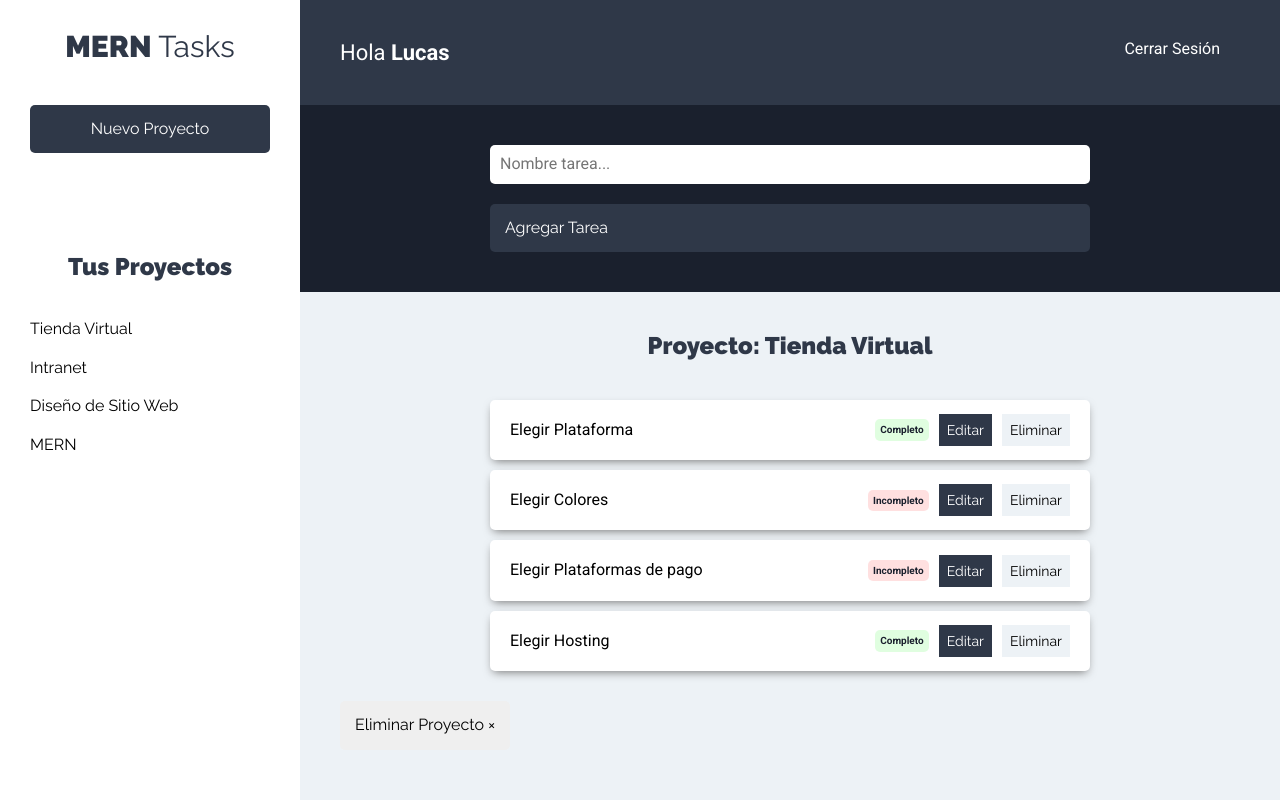
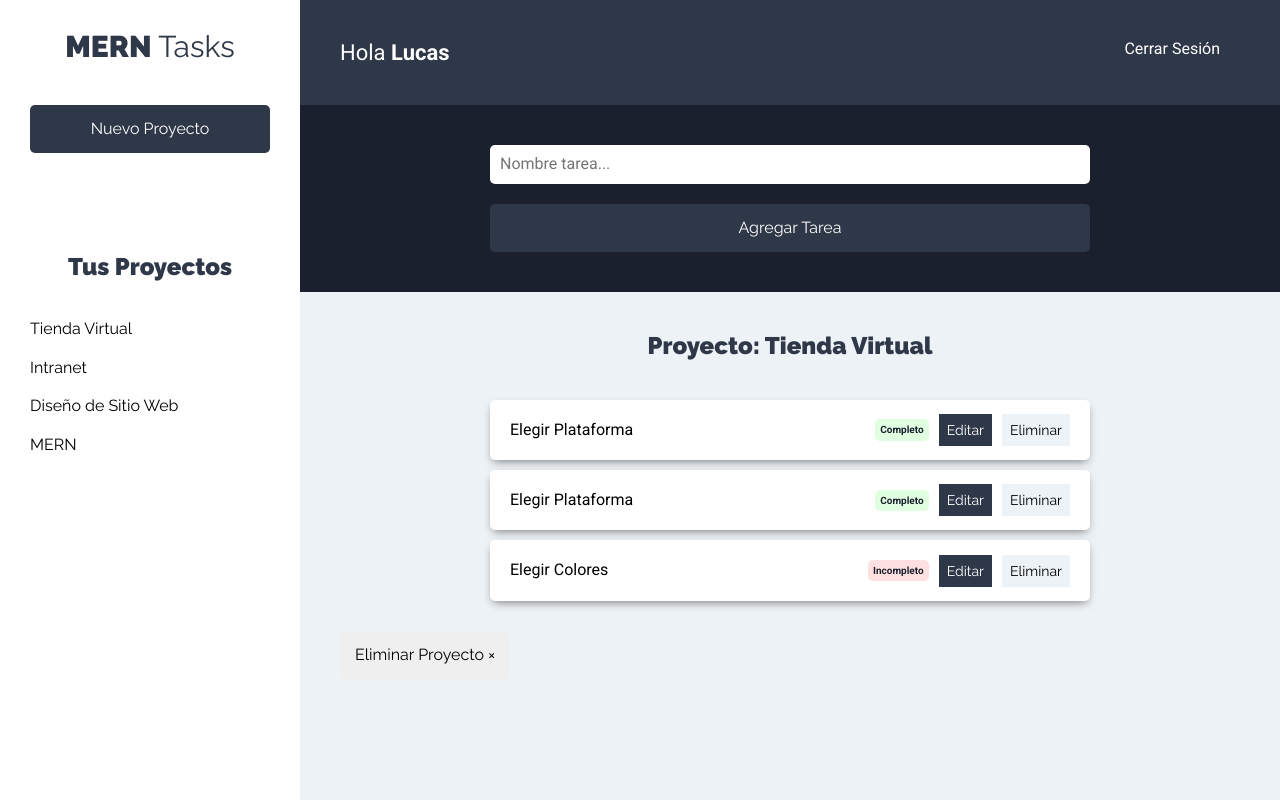
Before and after one commit to lucasjcordoba/MERNtasks, a React (Create React App) app: page /proyectos in a window 1280 px wide. Both pictures are taken after a click on the button "Tienda Virtual". Built offline with nearby package versions, Linux system fonts and the light colour scheme.

Commit message:
agregando tareas al state de tareas

```diff
--- a/src/App.js
+++ b/src/App.js
@@ -5,10 +5,12 @@
 import Proyectos from "./components/proyectos/Proyectos";
 
 import ProyectoState from "./context/proyectos/proyectoState";
+import TareaState from "./context/tareas/tareaState";
 
 function App() {
   return (
     <ProyectoState>
+      <TareaState>
         <Router>
           <Switch>
             <Route exact path="/" component={Login} />
@@ -16,6 +18,7 @@
             <Route exact path="/proyectos" component={Proyectos} />
           </Switch>
         </Router>
+      </TareaState>
     </ProyectoState>
   );
 }
--- a/src/components/proyectos/Proyecto.js
+++ b/src/components/proyectos/Proyecto.js
@@ -1,17 +1,28 @@
 import React, { useContext } from "react";
 import proyectoContext from "../../context/proyectos/proyectoContext";
+import tareaContext from "../../context/tareas/tareaContext";
 
 const Proyecto = ({ proyecto }) => {
   //Obtener el state del proyectos
   const proyectosContext = useContext(proyectoContext);
   const { proyectoActual } = proyectosContext;
 
+  //Obtener la función del context de tarea
+  const tareasContext = useContext(tareaContext);
+  const {obtenerTareas} = tareasContext;
+
+  //Función para agregar el pryecto actual
+  const seleccionarProyecto = id => {
+    proyectoActual(id); //fijar un proyecto actual
+    obtenerTareas(id); //filtrar las tares con se da click
+  }
+
   return (
     <li>
       <button
         type="button"
         className="btn btn-blank"
-        onClick={() => proyectoActual(proyecto.id) }
+        onClick={() => seleccionarProyecto(proyecto.id) }
         >{proyecto.nombre}</button>
     </li>
   );
--- a/src/components/tareas/FormTarea.js
+++ b/src/components/tareas/FormTarea.js
@@ -1,5 +1,6 @@
-import React, { useContext } from "react";
+import React, { useContext, useState } from "react";
 import proyectoContext from "../../context/proyectos/proyectoContext";
+import tareaContext from "../../context/tareas/tareaContext";
 
 const FormTarea = () => {
 
@@ -7,27 +8,69 @@
   const proyectosContext = useContext(proyectoContext);
   const { proyecto } = proyectosContext;
 
+  //Obtener la función del context de tarea
+  const tareasContext = useContext(tareaContext);
+  const {agregarTarea} = tareasContext;
+
+
+  //State del formulario
+  const [tarea, guardarTarea] = useState({
+    nombre: ''
+  })
+
+  //Extraer el nombre del proyecto
+  const { nombre } = tarea
+
   //Si no hay proyecto seleccionado
   if(!proyecto) return null;
 
   //Array destructuring para extraer el proyecto actual
-  const [proyectoActual] = proyecto;
+  const [ proyectoActual ] = proyecto;
+
+  //Leer los valores del formulario
+  const handleChange = e => {
+    guardarTarea({
+      ...tarea,
+      [e.target.name] : e.target.value
+    })
+  }
+
+  const onSubmit = e => {
+    e.preventDefault();
+
+    //validar
+
+
+    //pasar la validación
+
+
+    //agregar la nueva tarea al state de tareas
+    tarea.proyectoId = proyectoActual.id;
+    tarea.estado = false;
+    agregarTarea(tarea);
+
+
+    //reiniciar el form
+  }
 
   return (
     <div className="formulario">
-      <form action="">
+      <form
+       onSubmit={onSubmit}>
         <div className="contenedor-input">
           <input
             type="text"
             className="input-text"
             placeholder="Nombre tarea..."
             name="nombre"
+            value={nombre}
+            onChange={handleChange}
           />
         </div>
 
         <div className="contenedor-input">
           <input
-            type="subit"
+            type="submit"
             className="btn btn-primario btn-submit btn-block"
             value="Agregar Tarea"
           />
--- a/src/components/tareas/ListadoTareas.js
+++ b/src/components/tareas/ListadoTareas.js
@@ -1,11 +1,16 @@
 import React, { Fragment, useContext } from "react";
 import Tarea from "../tareas/Tarea";
 import proyectoContext from "../../context/proyectos/proyectoContext";
+import tareaContext from "../../context/tareas/tareaContext";
 
 const ListadoTareas = () => {
   //Extraer proyectos de state inicial
   const proyectosContext = useContext(proyectoContext);
   const { proyecto, eliminarProyecto } = proyectosContext;
+
+  //Obtener las tareas del proyecto
+  const tareasContext = useContext(tareaContext);
+  const {tareasproyecto} = tareasContext;
 
   //Si no hay proyecto seleccionado
   if(!proyecto) return <h2>Selecciona un proyecto</h2>
@@ -13,13 +18,7 @@
   //Array destructuring para extraer el proyecto actual
   const [proyectoActual] = proyecto;
 
-  const tareasProyecto = [
-    { nombre: "Elegir Plataforma", estado: true },
-    { nombre: "Elegir Colores", estado: false },
-    { nombre: "Elegir Plataformas de pago", estado: false },
-    { nombre: "Elegir Hosting", estado: true },
-  ];
-
+  //Eliminar proyecto
   const onClickEliminar = () => {
     eliminarProyecto(proyectoActual.id)
   }
@@ -29,12 +28,12 @@
       <h2>Proyecto: {proyectoActual.nombre}</h2>
 
       <ul className="listado-tareas">
-        {tareasProyecto.length === 0 ? (
+        {tareasproyecto.length === 0 ? (
           <li className="tarea">
             <p>No hay tareas</p>
           </li>
         ) : (
-          tareasProyecto.map((tarea) => <Tarea tarea={tarea} />)
+          tareasproyecto.map((tarea) => <Tarea tarea={tarea} />)
         )}
       </ul>
 
--- /dev/null
+++ b/src/context/tareas/tareaContext.js
@@ -0,0 +1,5 @@
+import { createContext } from 'react';
+
+const tareaContext = createContext();
+
+export default tareaContext
--- /dev/null
+++ b/src/context/tareas/tareaReducer.js
@@ -0,0 +1,24 @@
+import {
+    TAREAS_PROYECTO,
+    AGREGAR_TAREA,
+ } from '../../types'
+
+export default (state, action) => {
+    switch (action.type) {
+        case TAREAS_PROYECTO:
+            return {
+                ...state,
+                tareasproyecto: state.tareas.filter(tarea => tarea.proyectoId === action.payload)
+            }
+
+        case AGREGAR_TAREA:
+            return {
+                ...state,
+                tareas: [...state.tareas, action.payload]
+            }
+
+
+        default:
+            return state;
+    }
+}
--- /dev/null
+++ b/src/context/tareas/tareaState.js
@@ -0,0 +1,63 @@
+import React, { useReducer } from 'react';
+import TareaContext from './tareaContext'
+import TareaReducer from './tareaReducer'
+
+import {
+    TAREAS_PROYECTO,
+    AGREGAR_TAREA,
+ } from '../../types'
+
+const TareaState = props => {
+    const initialState = {
+        tareas: [
+            { nombre: "Elegir Plataforma", estado: true, proyectoId: 1 },
+            { nombre: "Elegir Colores", estado: false, proyectoId: 2 },
+            { nombre: "Elegir Plataformas de pago", estado: false, proyectoId: 3 },
+            { nombre: "Elegir Hosting", estado: true, proyectoId: 4 },
+            { nombre: "Elegir Plataforma", estado: true, proyectoId: 1 },
+            { nombre: "Elegir Colores", estado: false, proyectoId: 2 },
+            { nombre: "Elegir Plataformas de pago", estado: false, proyectoId: 3 },
+            { nombre: "Elegir Plataforma", estado: true, proyectoId: 4 },
+            { nombre: "Elegir Colores", estado: false, proyectoId: 1 },
+            { nombre: "Elegir Plataformas de pago", estado: false, proyectoId: 2 },
+            { nombre: "Elegir Plataforma", estado: true, proyectoId: 3 },
+            { nombre: "Elegir Colores", estado: false, proyectoId: 4 },
+            { nombre: "Elegir Plataformas de pago", estado: false, proyectoId: 3 },
+        ],
+        tareasproyecto: null
+    }
+
+    // Crear dispatch y state
+    const [state, dispatch] = useReducer(TareaReducer, initialState);
+
+    //Obtener tareas de un pryecto
+    const obtenerTareas = proyectoId => {
+        dispatch({
+            type: TAREAS_PROYECTO,
+            payload: proyectoId
+        })
+    }
+
+    //Agregar una tarea al proyecto seleccionado
+    const agregarTarea = tarea => {
+        dispatch({
+            type: AGREGAR_TAREA,
+            payload: tarea
+        })
+    }
+
+    return (
+        <TareaContext.Provider
+            value={{
+                tareas: state.tareas,
+                tareasproyecto: state.tareasproyecto,
+                obtenerTareas,
+                agregarTarea
+            }}
+        >
+            {props.children}
+        </TareaContext.Provider>
+    )
+}
+
+export default TareaState;
--- a/src/types/index.js
+++ b/src/types/index.js
@@ -4,3 +4,6 @@
 export const VALIDAR_FORMULARIO = "VALIDAR_FORMULARIO";
 export const PROYECTO_ACTUAL = "PROYECTO_ACTUAL";
 export const ELIMINAR_PROYECTO = "ELIMINAR_PROYECTO";
+
+export const TAREAS_PROYECTO = 'TAREAS_PROYECTO';
+export const AGREGAR_TAREA = 'AGREGAR_TAREA';
```
Lines whose indentation alone changed are shown as unchanged.
